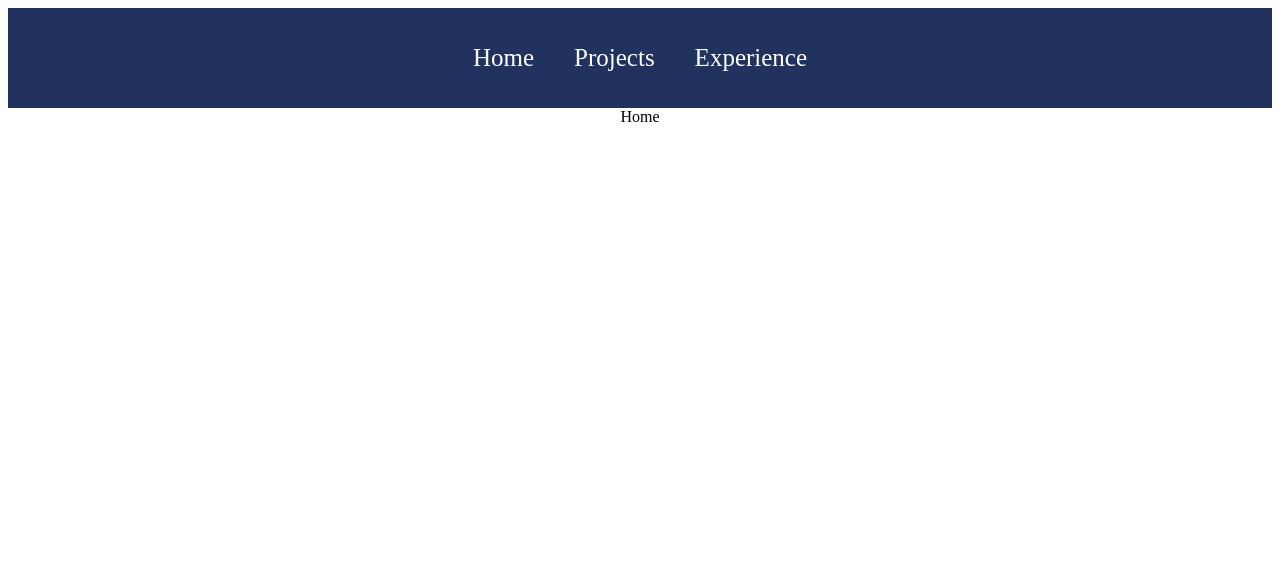
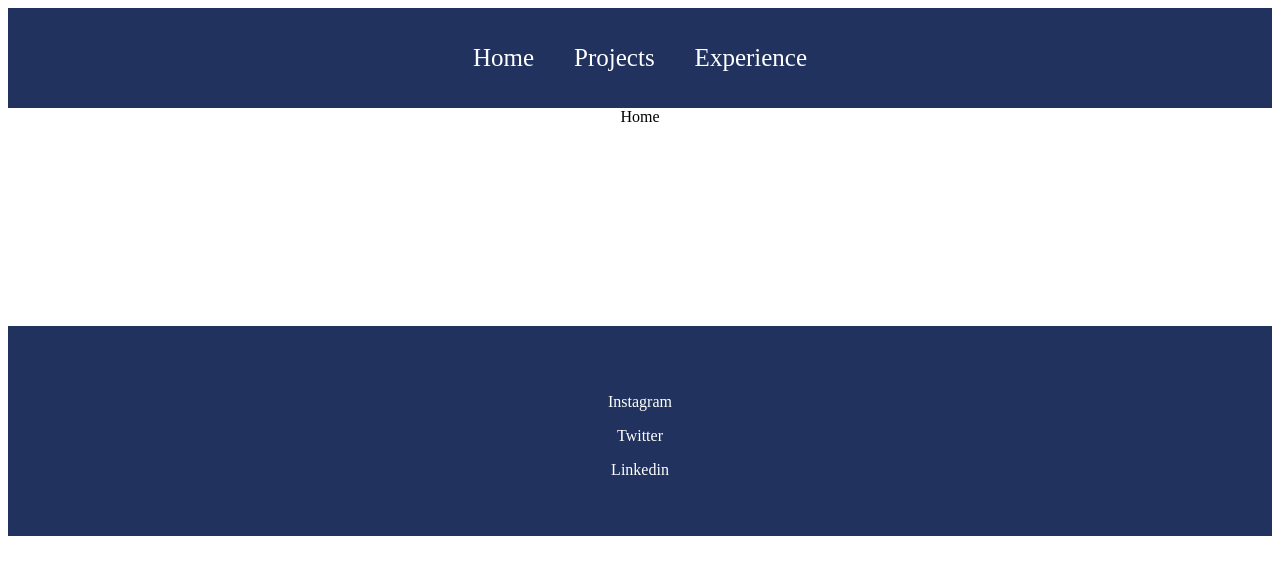
Before and after one commit to josephcotterell/Joseph-React-Portfolio, a React (Create React App) app: page / in a window 1280 px wide. Shown: the top 574 px of the page. Built offline with nearby package versions, Linux system fonts and the light colour scheme; the HTML template or start-up script is replaced by a standard one.

Commit message:
added footer

```diff
--- a/package.json
+++ b/package.json
@@ -3,6 +3,7 @@
   "version": "0.1.0",
   "private": true,
   "dependencies": {
+    "@material-ui/core": "^4.12.4",
     "@testing-library/jest-dom": "^5.17.0",
     "@testing-library/react": "^13.4.0",
     "@testing-library/user-event": "^13.5.0",
@@ -10,6 +11,7 @@
     "react": "^18.2.0",
     "react-dom": "^18.2.0",
     "react-hook-form": "^7.45.2",
+    "react-icons": "^4.10.1",
     "react-router-dom": "^6.14.2",
     "react-scripts": "^5.0.1",
     "web-vitals": "^2.1.4"
--- a/src/App.js
+++ b/src/App.js
@@ -5,6 +5,7 @@
 import Projects from "./pages/Projects";
 import Experience from "./pages/Experience";
 import Navbar from "./components/Navbar";
+import Footer from "../src/components/Footer";
 function App() {
   return (
     <div className="App">
@@ -15,6 +16,7 @@
           <Route path="/projects" element={<Projects />} />
           <Route path="/experience" element={<Experience />} />
         </Routes>
+        <Footer />
       </Router>
     </div>
   );
--- /dev/null
+++ b/src/components/Footer.js
@@ -0,0 +1,17 @@
+import React from "react";
+
+import "../styles/Footer.css";
+
+function Footer() {
+  return (
+    <div className="footer">
+      <div className="socialMedia">
+        <p>Instagram</p>
+        <p>Twitter</p>
+        <p>Linkedin</p>
+      </div>
+    </div>
+  );
+}
+
+export default Footer;
--- /dev/null
+++ b/src/styles/Footer.css
@@ -0,0 +1,28 @@
+.footer {
+  width: 100%;
+  height: 200px;
+  background: #21325e;
+  display: flex;
+  justify-content: center;
+  align-items: center;
+  flex-direction: column;
+  padding-top: 10px;
+  margin-top: 200px;
+}
+
+.socialMedia svg {
+  color: white;
+  margin: 20px;
+  font-size: 70px;
+  cursor: pointer;
+}
+
+.footer p {
+  color: white;
+}
+
+@media only screen and (max-width: 600px) {
+  .footer svg {
+    font-size: 50px;
+  }
+}
```
Also changed, not shown: 1 other file (tests, documents, lock files or other folders).
